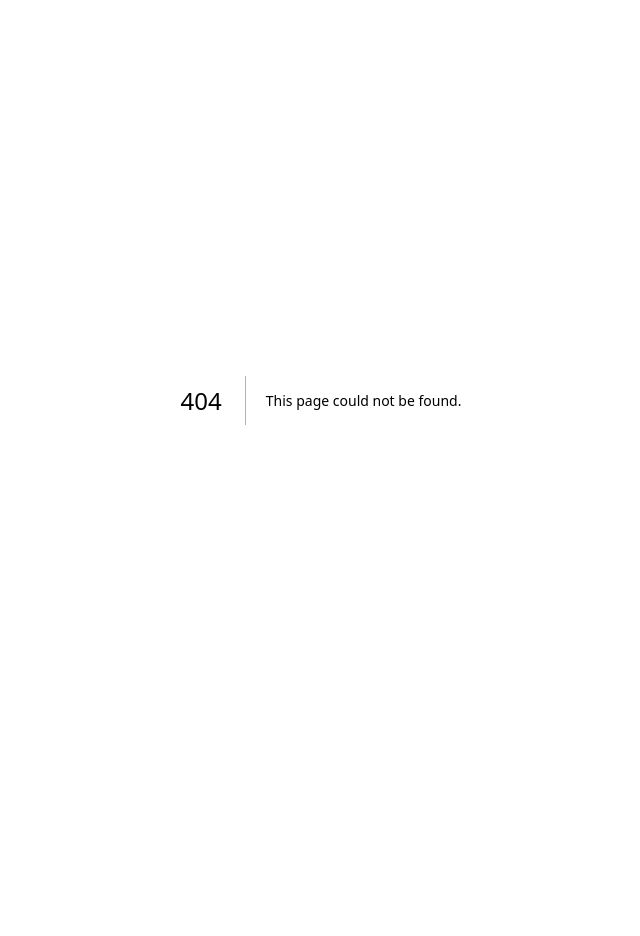
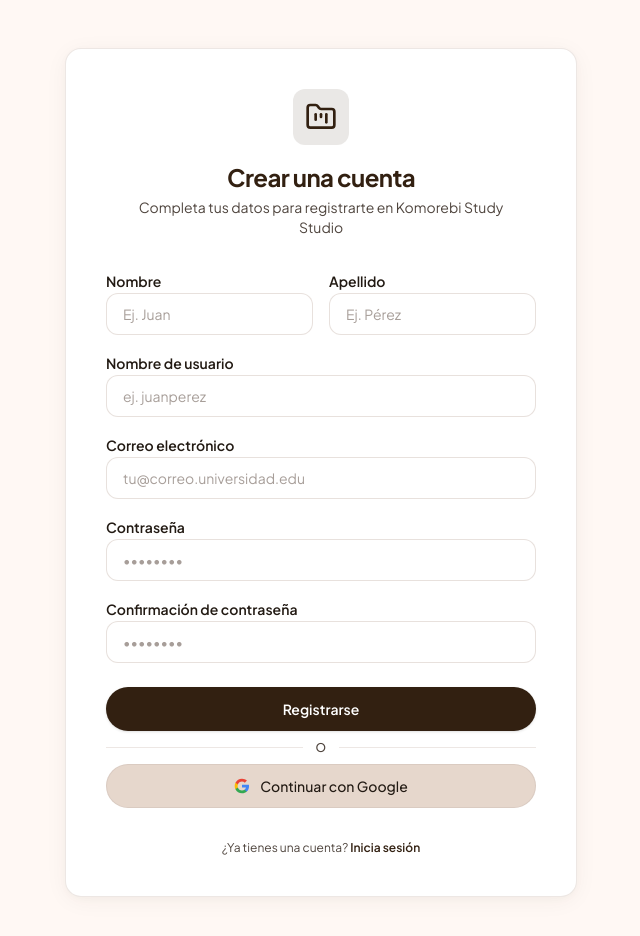
Before and after one commit to PibardoFachero/Sistema-de-Gestion, a Next.js app: page /register in a window 1280 px wide. Before the commit this address had no page. Shown: the top 936 px of the page, without its empty margins (319-959 px from the left). Before the commit the page ends 800 px from the top, so only its background shows below. Built offline with nearby package versions, Linux system fonts and the light colour scheme.

Commit message:
feat(auth): agregar pantalla y componente visual de registro de usuario

```diff
--- a/src/app/(auth)/login/page.tsx
+++ b/src/app/(auth)/login/page.tsx
@@ -49,13 +49,34 @@ export default function LoginPage() {
             </Button>
           </Link>
 
-          <Button variant="secondary" className="w-full mt-3 disabled:opacity-50">
-            Continuar con Google
+          <Button variant="secondary" className="w-full mt-3 flex items-center justify-center gap-2.5">
+            <svg className="size-4 shrink-0" viewBox="0 0 24 24">
+              <path
+                fill="#4285F4"
+                d="M22.56 12.25c0-.78-.07-1.53-.2-2.25H12v4.26h5.92c-.26 1.37-1.04 2.53-2.21 3.31v2.77h3.57c2.08-1.92 3.28-4.74 3.28-8.09z"
+              />
+              <path
+                fill="#34A853"
+                d="M12 23c2.97 0 5.46-.98 7.28-2.66l-3.57-2.77c-.98.66-2.23 1.06-3.71 1.06-2.86 0-5.29-1.93-6.16-4.53H2.18v2.84C3.99 20.53 7.7 23 12 23z"
+              />
+              <path
+                fill="#FBBC05"
+                d="M5.84 14.09c-.22-.66-.35-1.36-.35-2.09s.13-1.43.35-2.09V7.06H2.18C1.43 8.55 1 10.22 1 12s.43 3.45 1.18 4.94l2.85-2.22.81-.63z"
+              />
+              <path
+                fill="#EA4335"
+                d="M12 5.38c1.62 0 3.06.56 4.21 1.64l3.15-3.15C17.45 2.09 14.97 1 12 1 7.7 1 3.99 3.47 2.18 7.06l3.66 2.84c.87-2.6 3.3-4.52 6.16-4.52z"
+              />
+            </svg>
+            <span>Continuar con Google</span>
           </Button>
         </div>
 
         <div className="mt-8 text-center text-xs text-on-surface-variant">
-          ¿No tienes una cuenta? <span className="text-primary font-semibold cursor-pointer hover:underline">Regístrate</span>
+          ¿No tienes una cuenta?{' '}
+          <Link href="/register" className="text-primary font-semibold hover:underline">
+            Regístrate
+          </Link>
         </div>
       </Card>
     </div>
--- /dev/null
+++ b/src/app/(auth)/register/page.tsx
@@ -0,0 +1,15 @@
+import { RegisterForm } from '@/features/auth/components/RegisterForm';
+import { Metadata } from 'next';
+
+export const metadata: Metadata = {
+  title: 'Crear una cuenta | Komorebi Study Studio',
+  description: 'Regístrate en Komorebi Study Studio para gestionar tus proyectos académicos y hábitos de estudio.',
+};
+
+export default function RegisterPage() {
+  return (
+    <div className="flex min-h-screen items-center justify-center bg-surface p-4 py-12 animate-in fade-in duration-500">
+      <RegisterForm />
+    </div>
+  );
+}
--- /dev/null
+++ b/src/features/auth/components/RegisterForm.tsx
@@ -0,0 +1,171 @@
+'use client';
+
+import React from 'react';
+import { Card } from '@/components/ui/Card';
+import { Button } from '@/components/ui/Button';
+import { FolderKanban } from 'lucide-react';
+import Link from 'next/link';
+
+export function RegisterForm() {
+  const handleSubmit = (e: React.FormEvent<HTMLFormElement>) => {
+    e.preventDefault();
+  };
+
+  return (
+    <Card className="w-full max-w-lg p-8 sm:p-10 shadow-[0_4px_24px_-2px_rgba(74,53,37,0.06),0_2px_8px_-1px_rgba(74,53,37,0.03)] border-outline-variant/40">
+      {/* Encabezado e Ícono */}
+      <div className="flex flex-col items-center text-center mb-8">
+        <div className="bg-primary/10 p-3 rounded-xl text-primary mb-4 flex items-center justify-center">
+          <FolderKanban className="size-8" />
+        </div>
+        <h1 className="text-2xl font-bold text-primary mb-1 tracking-tight">
+          Crear una cuenta
+        </h1>
+        <p className="text-sm text-on-surface-variant max-w-sm">
+          Completa tus datos para registrarte en Komorebi Study Studio
+        </p>
+      </div>
+
+      {/* Formulario */}
+      <form onSubmit={handleSubmit} className="space-y-4">
+        {/* Nombre y Apellido (Grid de 2 columnas) */}
+        <div className="grid grid-cols-1 sm:grid-cols-2 gap-4">
+          <div className="space-y-1.5">
+            <label className="text-sm font-semibold text-on-surface">
+              Nombre
+            </label>
+            <input
+              type="text"
+              name="firstName"
+              placeholder="Ej. Juan"
+              required
+              className="w-full rounded-xl border border-outline-variant/50 bg-surface-container-lowest px-4 py-2.5 text-sm text-on-surface placeholder:text-outline/70 focus:border-primary focus:outline-none focus:ring-1 focus:ring-primary transition-colors"
+            />
+          </div>
+          <div className="space-y-1.5">
+            <label className="text-sm font-semibold text-on-surface">
+              Apellido
+            </label>
+            <input
+              type="text"
+              name="lastName"
+              placeholder="Ej. Pérez"
+              required
+              className="w-full rounded-xl border border-outline-variant/50 bg-surface-container-lowest px-4 py-2.5 text-sm text-on-surface placeholder:text-outline/70 focus:border-primary focus:outline-none focus:ring-1 focus:ring-primary transition-colors"
+            />
+          </div>
+        </div>
+
+        {/* Nombre de usuario */}
+        <div className="space-y-1.5">
+          <label className="text-sm font-semibold text-on-surface">
+            Nombre de usuario
+          </label>
+          <input
+            type="text"
+            name="username"
+            placeholder="ej. juanperez"
+            required
+            className="w-full rounded-xl border border-outline-variant/50 bg-surface-container-lowest px-4 py-2.5 text-sm text-on-surface placeholder:text-outline/70 focus:border-primary focus:outline-none focus:ring-1 focus:ring-primary transition-colors"
+          />
+        </div>
+
+        {/* Correo electrónico */}
+        <div className="space-y-1.5">
+          <label className="text-sm font-semibold text-on-surface">
+            Correo electrónico
+          </label>
+          <input
+            type="email"
+            name="email"
+            placeholder="tu@correo.universidad.edu"
+            required
+            className="w-full rounded-xl border border-outline-variant/50 bg-surface-container-lowest px-4 py-2.5 text-sm text-on-surface placeholder:text-outline/70 focus:border-primary focus:outline-none focus:ring-1 focus:ring-primary transition-colors"
+          />
+        </div>
+
+        {/* Contraseña */}
+        <div className="space-y-1.5">
+          <label className="text-sm font-semibold text-on-surface">
+            Contraseña
+          </label>
+          <input
+            type="password"
+            name="password"
+            placeholder="••••••••"
+            required
+            className="w-full rounded-xl border border-outline-variant/50 bg-surface-container-lowest px-4 py-2.5 text-sm text-on-surface placeholder:text-outline/70 focus:border-primary focus:outline-none focus:ring-1 focus:ring-primary transition-colors"
+          />
+        </div>
+
+        {/* Confirmación de contraseña */}
+        <div className="space-y-1.5">
+          <label className="text-sm font-semibold text-on-surface">
+            Confirmación de contraseña
+          </label>
+          <input
+            type="password"
+            name="confirmPassword"
+            placeholder="••••••••"
+            required
+            className="w-full rounded-xl border border-outline-variant/50 bg-surface-container-lowest px-4 py-2.5 text-sm text-on-surface placeholder:text-outline/70 focus:border-primary focus:outline-none focus:ring-1 focus:ring-primary transition-colors"
+          />
+        </div>
+
+        {/* Botón Principal */}
+        <div className="pt-2">
+          <Button
+            type="submit"
+            variant="primary"
+            className="w-full h-11 rounded-[25px] font-semibold text-sm shadow-sm hover:brightness-110 active:scale-[0.99] transition-all"
+          >
+            Registrarse
+          </Button>
+        </div>
+
+        {/* Separador */}
+        <div className="relative my-4 flex items-center justify-center">
+          <div className="border-t border-outline-variant/40 w-full" />
+          <span className="bg-surface-container-lowest px-3 text-xs text-on-surface-variant uppercase tracking-wider absolute font-medium">
+            o
+          </span>
+        </div>
+
+        {/* Botón Secundario (Google) */}
+        <Button
+          type="button"
+          variant="secondary"
+          className="w-full h-11 rounded-[25px] flex items-center justify-center gap-2.5 bg-surface-dim hover:bg-surface-variant text-on-surface border border-outline-variant/60 font-medium text-sm transition-all"
+        >
+          <svg className="size-4 shrink-0" viewBox="0 0 24 24">
+            <path
+              fill="#4285F4"
+              d="M22.56 12.25c0-.78-.07-1.53-.2-2.25H12v4.26h5.92c-.26 1.37-1.04 2.53-2.21 3.31v2.77h3.57c2.08-1.92 3.28-4.74 3.28-8.09z"
+            />
+            <path
+              fill="#34A853"
+              d="M12 23c2.97 0 5.46-.98 7.28-2.66l-3.57-2.77c-.98.66-2.23 1.06-3.71 1.06-2.86 0-5.29-1.93-6.16-4.53H2.18v2.84C3.99 20.53 7.7 23 12 23z"
+            />
+            <path
+              fill="#FBBC05"
+              d="M5.84 14.09c-.22-.66-.35-1.36-.35-2.09s.13-1.43.35-2.09V7.06H2.18C1.43 8.55 1 10.22 1 12s.43 3.45 1.18 4.94l2.85-2.22.81-.63z"
+            />
+            <path
+              fill="#EA4335"
+              d="M12 5.38c1.62 0 3.06.56 4.21 1.64l3.15-3.15C17.45 2.09 14.97 1 12 1 7.7 1 3.99 3.47 2.18 7.06l3.66 2.84c.87-2.6 3.3-4.52 6.16-4.52z"
+            />
+          </svg>
+          <span>Continuar con Google</span>
+        </Button>
+      </form>
+
+      {/* Enlace inferior */}
+      <div className="mt-8 text-center text-xs text-on-surface-variant">
+        ¿Ya tienes una cuenta?{' '}
+        <Link href="/login" className="text-primary font-semibold hover:underline">
+          Inicia sesión
+        </Link>
+      </div>
+    </Card>
+  );
+}
```
